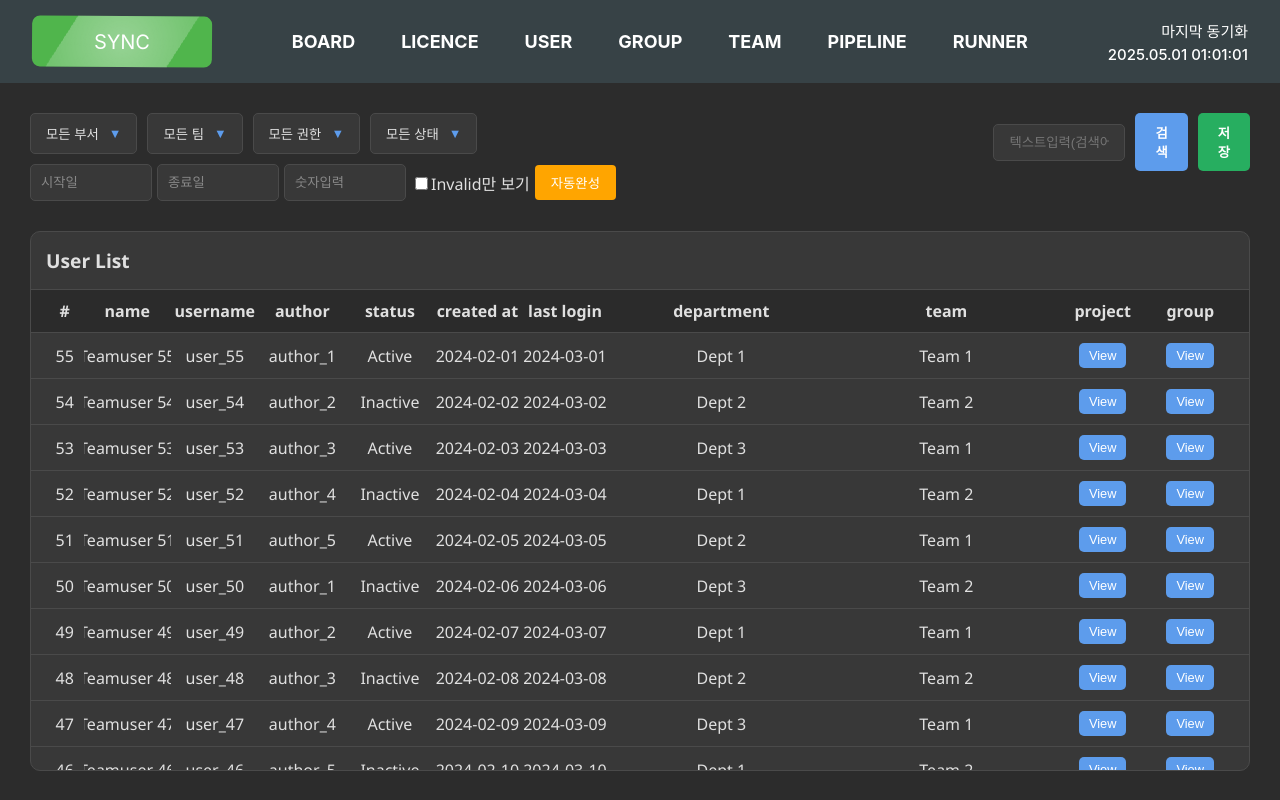
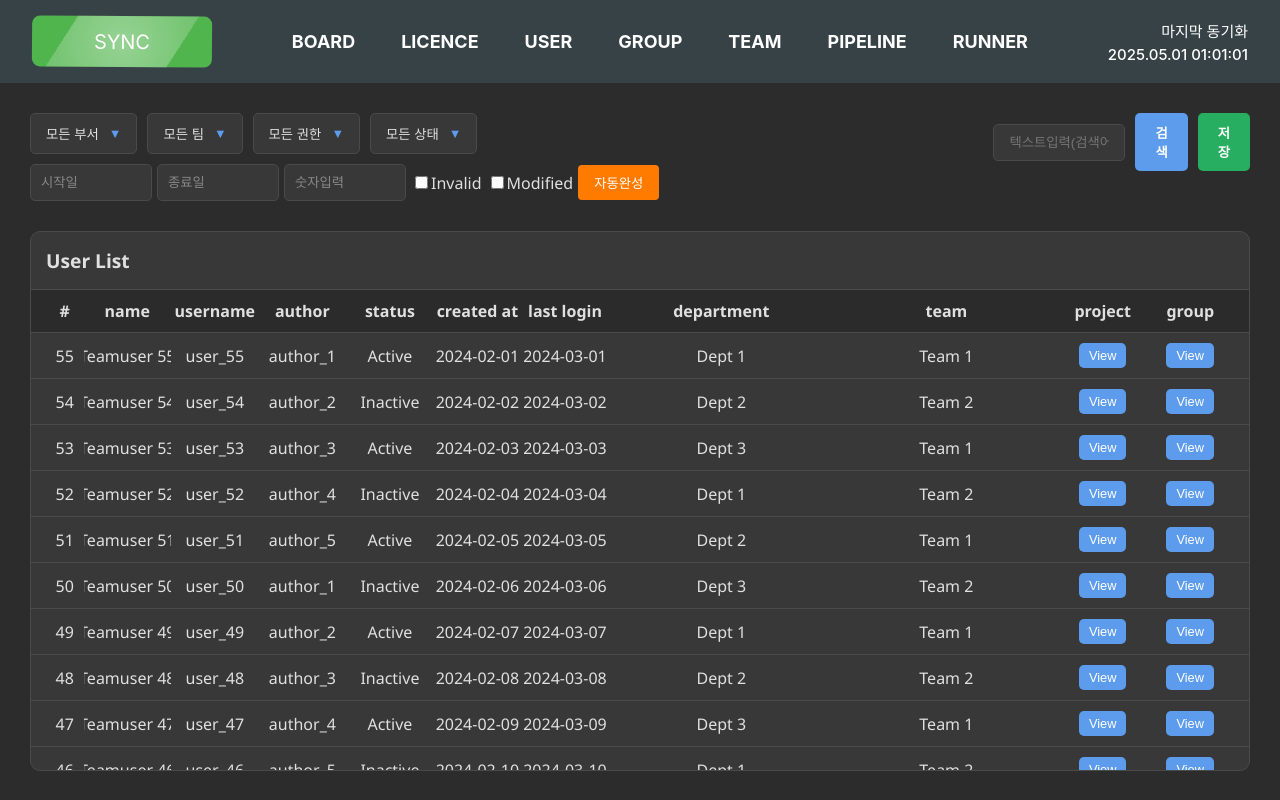
Before and after one commit to FredKuk/gitlabadmin, a React (Create React App) app: page / in a window 1280 px wide. Both pictures are taken after a click on the element "USER". Built offline with nearby package versions, Linux system fonts and the light colour scheme.

Commit message:
modified

```diff
--- a/src/pages/User/UserPage.scss
+++ b/src/pages/User/UserPage.scss
@@ -413,12 +413,25 @@ $red-hover: #c0392b;
 }
 
 .orange-button {
-  background-color: orange;
+  background-color: rgb(255, 123, 0);
   color: white;
   border: none;
   padding: 8px 16px;
   cursor: pointer;
   border-radius: 4px;
+}
+
+.editable-cell {
+  color: #e0e0e0;
+  cursor: pointer;
+
+  &.invalid {
+    color: #e74c3c !important; // invalid가 최우선
+    font-weight: bold;
+  }
+  &.modified {
+    color: #3498db;
+  }
 }
 
 /* 반응형 스타일 */
--- a/src/pages/User/UserPage.tsx
+++ b/src/pages/User/UserPage.tsx
@@ -282,6 +282,7 @@ function EditableCell({
   setInvalid,
   rowId,
   field,
+  isModified, // 추가
 }: {
   value: string;
   options: string[];
@@ -290,15 +291,18 @@ function EditableCell({
   setInvalid: (rowId: number, field: string, isInvalid: boolean) => void;
   rowId: number;
   field: string;
+  isModified?: boolean; // 추가
 }) {
   const [editing, setEditing] = useState(false);
   const [input, setInput] = useState(
     value && value.trim() !== "" ? value : "내용없음"
   );
+  const [isModifiedState, setIsModified] = useState(false);
   const ref = useRef<HTMLDivElement>(null);
 
   useEffect(() => {
     setInput(value && value.trim() !== "" ? value : "내용없음");
+    setIsModified(false); // value prop이 변경되면 수정 상태 초기화
   }, [value]);
 
   useEffect(() => {
@@ -317,6 +321,7 @@ function EditableCell({
           setInvalid(rowId, field, false);
         }
         onChange(newValue);
+        setIsModified(true); // 수정이 완료되면 isModified를 true로 설정
         setEditing(false);
       }
     };
@@ -394,15 +399,11 @@ function EditableCell({
         </div>
       ) : (
         <span
-          style={{
-            color: invalid
-              ? "#e74c3c"
-              : value && value.trim() !== ""
-              ? "#e0e0e0"
-              : "#aaa",
-            cursor: "pointer",
-            fontWeight: invalid ? "bold" : undefined,
-          }}
+          className={[
+            "editable-cell",
+            invalid ? "invalid" : "",
+            !invalid && isModified ? "modified" : "",
+          ].join(" ")}
           onClick={() => setEditing(true)}
         >
           {invalid ? input : value && value.trim() !== "" ? value : "내용없음"}
@@ -525,6 +526,11 @@ export const UserPage = () => {
 
   // invalid 상태 관리
   const [invalidMap, setInvalidMap] = useState<{ [key: string]: boolean }>({});
+  // 수정 여부 상태 관리
+  const [modifiedMap, setModifiedMap] = useState<{ [key: string]: boolean }>(
+    {}
+  );
+  const [showModifiedOnly, setShowModifiedOnly] = useState(false);
 
   const setInvalid = (rowId: number, field: string, isInvalid: boolean) => {
     setInvalidMap((prev) => ({
@@ -541,6 +547,8 @@ export const UserPage = () => {
     setTableData((prev) =>
       prev.map((row) => (row.id === rowId ? { ...row, [field]: value } : row))
     );
+    // 수정된 셀을 modifiedMap에 기록
+    setModifiedMap((prev) => ({ ...prev, [`${rowId}_${field}`]: true }));
   };
 
   const hasInvalid = Object.values(invalidMap).some((v) => v);
@@ -664,6 +672,15 @@ export const UserPage = () => {
         }
       }
 
+      // 수정된것만 보기 체크박스 필터
+      if (showModifiedOnly) {
+        const isDepartmentModified = modifiedMap[`${row.id}_department`];
+        const isTeamModified = modifiedMap[`${row.id}_team`];
+        if (!isDepartmentModified && !isTeamModified) {
+          return false;
+        }
+      }
+
       return true;
     })
     .sort((a, b) => {
@@ -771,7 +788,15 @@ export const UserPage = () => {
                 checked={showInvalidOnly}
                 onChange={(e) => setShowInvalidOnly(e.target.checked)}
               />
-              Invalid만 보기
+              Invalid
+            </label>
+            <label>
+              <input
+                type="checkbox"
+                checked={showModifiedOnly}
+                onChange={(e) => setShowModifiedOnly(e.target.checked)}
+              />
+              Modified
             </label>
             <button className="orange-button">자동완성</button>
           </div>
@@ -843,6 +868,7 @@ export const UserPage = () => {
                     setInvalid={setInvalid}
                     rowId={row.id}
                     field="department"
+                    isModified={!!modifiedMap[`${row.id}_department`]} // 추가
                   />
                 </span>
                 <span>
```
